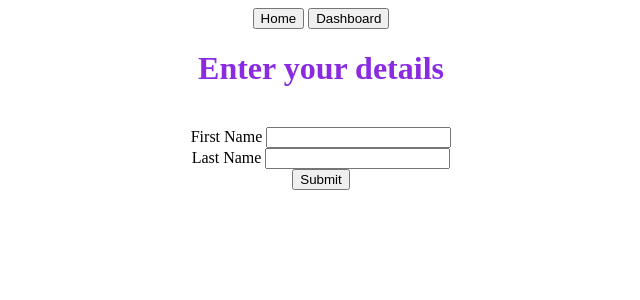
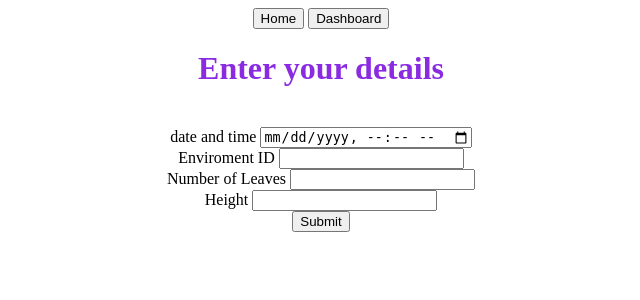
Before and after one commit to Ninjanick15/SRwebapp, a Flask app: page /crud/ in a window 1280 px wide. Shown: the top 300 px of the page, without its empty margins (319-959 px from the left). Run offline with Flask 2, Linux system fonts and the light colour scheme.

Commit message:
crud should be working

```diff
--- a/templates/crud.html
+++ b/templates/crud.html
@@ -16,11 +16,13 @@
         <a href='/dashboard'><button class="button">Dashboard</button></a>
     </center>
 
-    <form method="POST" action="">
+    <form method="POST" action="/form.py">
         <center>
         <H1>Enter your details </H1> <br>
-        First Name <input type = "text" name= "fname" /> <br>
-        Last Name <input type = "text" name = "lname" /> <br>
+        date and time <input type = "datetime-local" name= "datetime" /> <br>
+        Enviroment ID <input type = "int" name = "env_id" /> <br>
+        Number of Leaves <input type = "int" name= "num_of_leaves" /> <br>
+        Height <input type = "int" name = "height" /> <br>
         <input type = "submit">
         </center>
     </form>
```
Also changed, not shown: form.py (+25 -4 lines).
